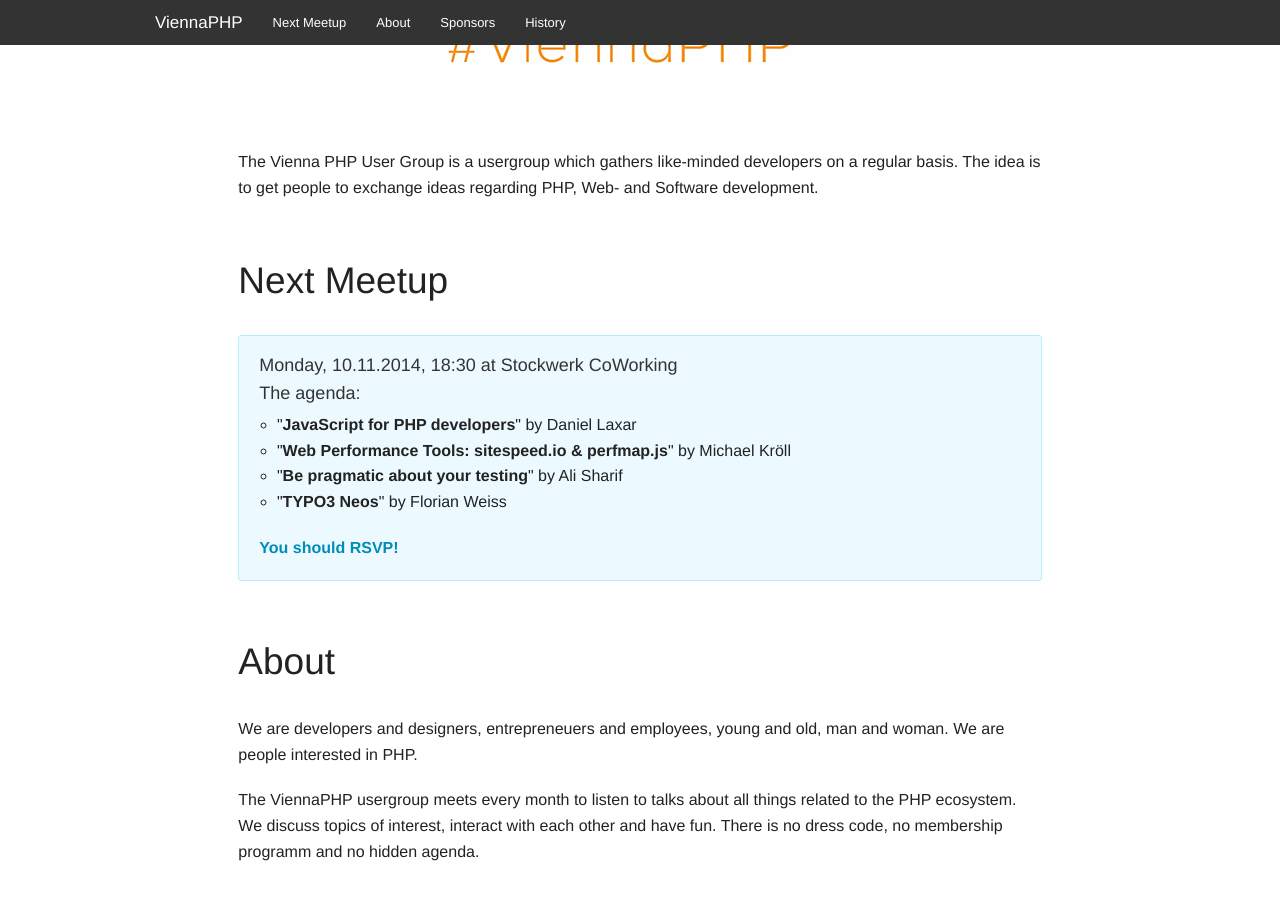
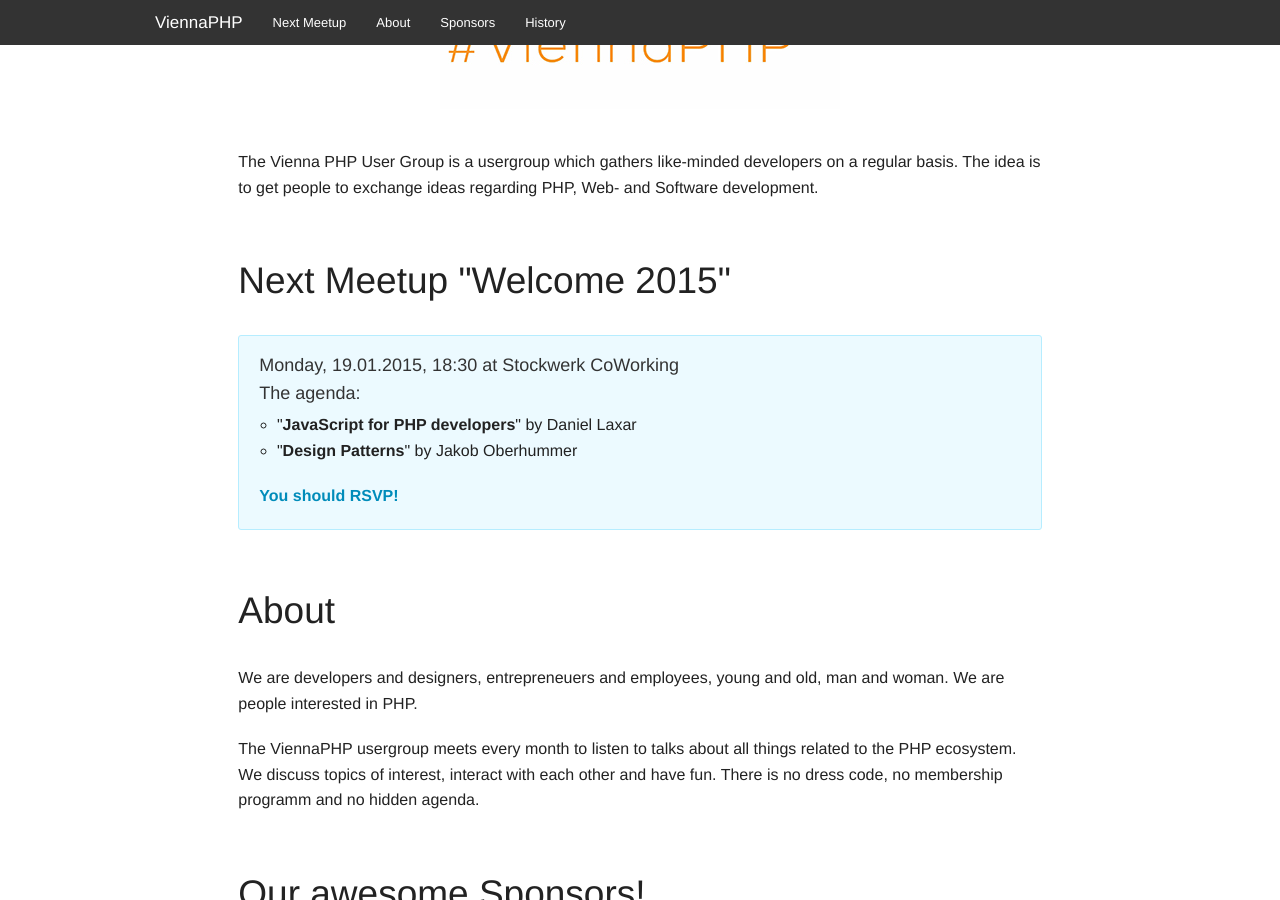
Before and after one commit to viennaphp/viennaphp.github.io, a Jekyll site: the page built from index.html, in a window 1280 px wide and 900 px high, scrolled down 356 px. Built offline with Jekyll 4.4.1, drawn with Linux system fonts in a browser that asks for light colours.

Commit message:
Extracting next meetup data into data file and updating it

```diff
--- /dev/null
+++ b/_data/meetup.yml
@@ -0,0 +1,10 @@
+title: Welcome 2015
+date: Monday, 19.01.2015
+time: "18:30"
+location: Stockwerk CoWorking
+agenda:
+    - title: JavaScript for PHP developers
+      speaker: Daniel Laxar
+    - title: Design Patterns
+      speaker: Jakob Oberhummer
+link: http://www.meetup.com
--- a/index.html
+++ b/index.html
@@ -15,17 +15,16 @@ title: Vienna PHP User Group
 <div class="row">
     <div class="small-1 large-1 columns">&nbsp;</div>
     <div class="small-10 large-10 columns">
-        <h2 id="anchor-next">Next Meetup</h2>
+        <h2 id="anchor-next">Next Meetup "{{ site.data.meetup.title }}"</h2>
         <div class="panel callout radius">
-            <h5>Monday, 10.11.2014, 18:30 at Stockwerk CoWorking</h5>
+            <h5>{{ site.data.meetup.date }}, {{ site.data.meetup.time }} at {{ site.data.meetup.location }}</h5>
             <h5>The agenda:</h5>
             <ul class="circle">
-                <li>"<strong>JavaScript for PHP developers</strong>" by Daniel Laxar</li>
-                <li>"<strong>Web Performance Tools: sitespeed.io & perfmap.js</strong>" by Michael Kröll</li>
-                <li>"<strong>Be pragmatic about your testing</strong>" by Ali Sharif</li>
-                <li>"<strong>TYPO3 Neos</strong>" by Florian Weiss</li>
+                {% for agenda in site.data.meetup.agenda %}
+                <li>"<strong>{{ agenda.title }}</strong>" by {{ agenda.speaker }}</li>
+                {% endfor %}
             </ul>
-            <p><strong><a href="http://www.meetup.com/viennaphp/events/211924212/" target="_blank">You should RSVP!</a></strong></p>
+            <p><strong><a href="{{ site.data.meetup.link }}" target="_blank">You should RSVP!</a></strong></p>
         </div>
      </div>
     <div class="small-1 large-1 columns">&nbsp;</div>
```
